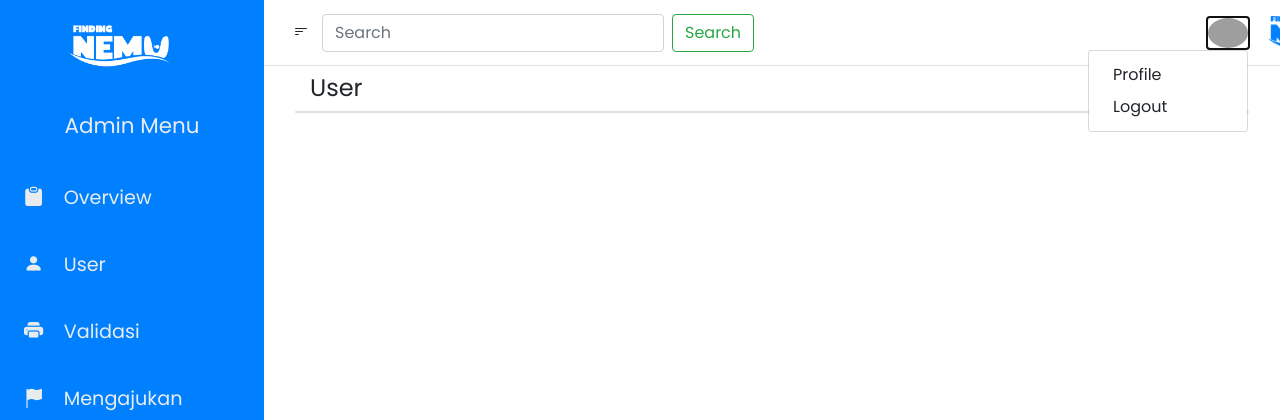
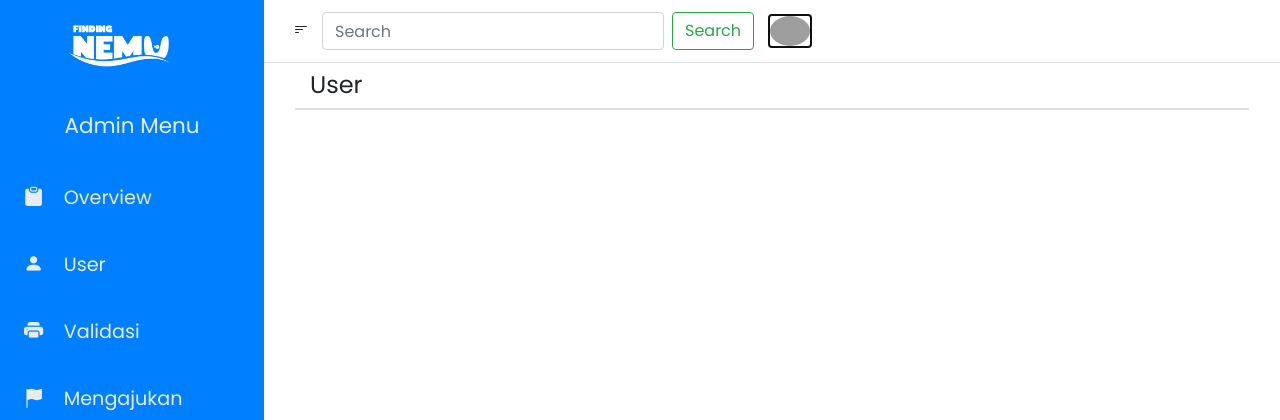
Before and after one commit to bagaskara2004/FindingNemu, a CodeIgniter app: page /findingNemu/index.php/admin/cuser/index in a window 1280 px wide, after a click that opens the changed part. Shown: the top 420 px of the page. Run offline with CodeIgniter, Linux system fonts and the light colour scheme; some libraries are stand-ins or nearby versions; grey boxes are pictures that could not be loaded.

Commit message:
Revert "navbar"
This reverts commit dc58b782c1b4465f94de980567096f18f466cbf3.

```diff
--- a/application/views/Admin/navbar.php
+++ b/application/views/Admin/navbar.php
@@ -5,7 +5,7 @@
     <meta charset="UTF-8">
     <meta name="viewport" content="width=device-width, initial-scale=1.0">
     <title>Admin Dashboard</title>
-    <link href="https://cdn.jsdelivr.net/npm/bootstrap@5.3.2/dist/css/bootstrap.min.css" rel="stylesheet" integrity="sha384-T3c6CoIi6uLrA9TneNEoa7RxnatzjcDSCmG1MXxSR1GAsXEV/Dwwykc2MPK8M2HN" crossorigin="anonymous">
+  <link href="https://cdn.jsdelivr.net/npm/bootstrap@5.3.2/dist/css/bootstrap.min.css" rel="stylesheet" integrity="sha384-T3c6CoIi6uLrA9TneNEoa7RxnatzjcDSCmG1MXxSR1GAsXEV/Dwwykc2MPK8M2HN" crossorigin="anonymous">
     <link rel="stylesheet" href="<?= base_url('asset/css/adminstyle.css') ?>">
     <link rel="stylesheet" href="<?= base_url('asset/css/style.css') ?>">
     <link rel="preconnect" href="https://fonts.googleapis.com">
@@ -77,7 +77,7 @@
             <!----Navbar---->
             <nav class="navbar navbar-expand-lg navbar-light px-3 border-bottom">
                 <button class="btn" id="sidebar-toggle" type="button">
-                    <i class="bi bi-filter-left"></i>
+					<i class="bi bi-filter-left"></i>
                 </button>
 
                 <form class="d-flex ms-auto">
@@ -85,19 +85,19 @@
                     <button class="btn btn-outline-success" type="submit">Search</button>
                 </form>
                 <div class="navbar-collapse navbar">
-                    <ul class="navbar-nav ms-auto">
+                    <ul class="navbar-nav">
                         <li class="nav-item dropdown">
                             <a href="#" data-bs-toggle="dropdown" class="nav-icon pe-md-0">
                                 <img src="https://imagetolink.com/ib/0nKZYSJqVX.png" class="img-fluid profile-image-pic rounded-circle" width="40px" alt="profile">
                             </a>
                             <div class="dropdown-menu dropdown-menu-end">
                                 <a href="#" class="dropdown-item">Profile</a>
-                                <a href="<?= base_url('admin/Cadmin/logout') ?>" class="dropdown-item">Logout</a>
+                                <a href="#" class="dropdown-item">Logout</a>
                             </div>
                         </li>
                     </ul>
-                    <aside id="nav-logo">
-                        <img src="<?= base_url('asset/img/logo.png') ?>" alt="findingnemu" style="width: 80px;" class="img-fluid">
-                    </aside>
+                </div>
+                <aside id="nav-logo">
+                    <img src="<?= base_url('asset/img/logo.png') ?>" alt="findingnemu" style="width: 80px;" class="img-fluid">
+                </aside>
             </nav>
-            <script src="https://cdn.jsdelivr.net/npm/bootstrap@5.3.2/dist/js/bootstrap.bundle.min.js"></script>
```
Also changed, not shown: asset/foto_posting/WhatsApp_Image_2023-12-20_at_8_41_56_PM.jpeg (deleted).
